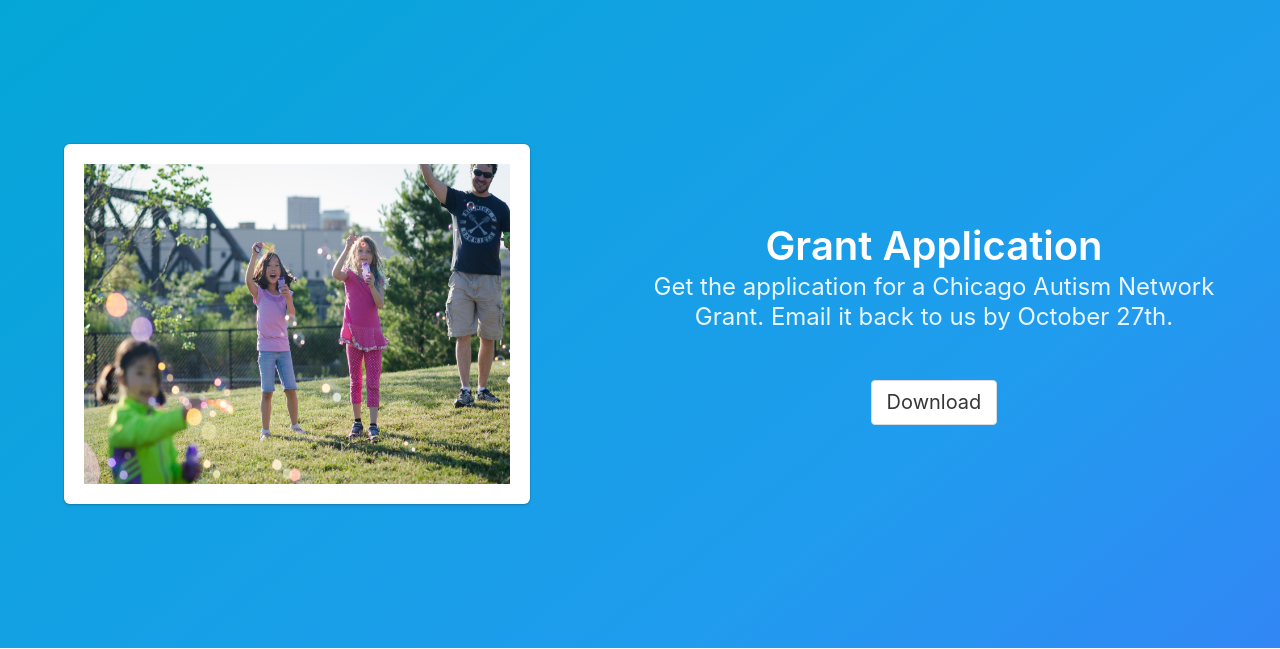
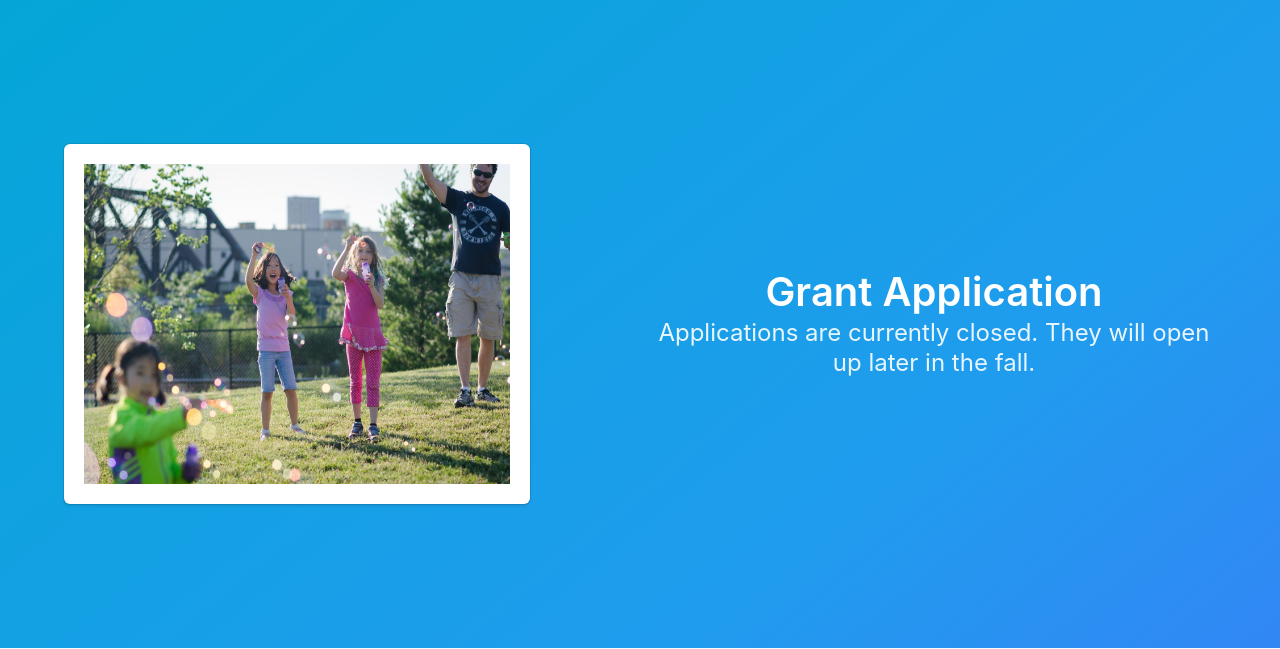
Before and after one commit to chicagoautismnetwork/app, a Flask app: page /grants in a window 1280 px wide. Shown: the part 52-701 px from the top of the page. Run offline with Flask 2, Linux system fonts and the light colour scheme.

Commit message:
update grants page

```diff
--- a/templates/grants.html
+++ b/templates/grants.html
@@ -28,12 +28,8 @@
             <div class="column is-6 is-offset-1">
               <h1 class="title is-2">Grant Application</h1>
               <h2 class="subtitle is-4">
-                Get the application for a Chicago Autism Network Grant. Email it back to us by October 27th.
+                Applications are currently closed. They will open up later in the fall.
               </h2>
-              <br>
-              <p class="has-text-centered">
-                <a class="button is-medium is-default is-outlined" href="downloadapp">Download</a>
-              </p>
             </div>
           </div>
         </div>
```
